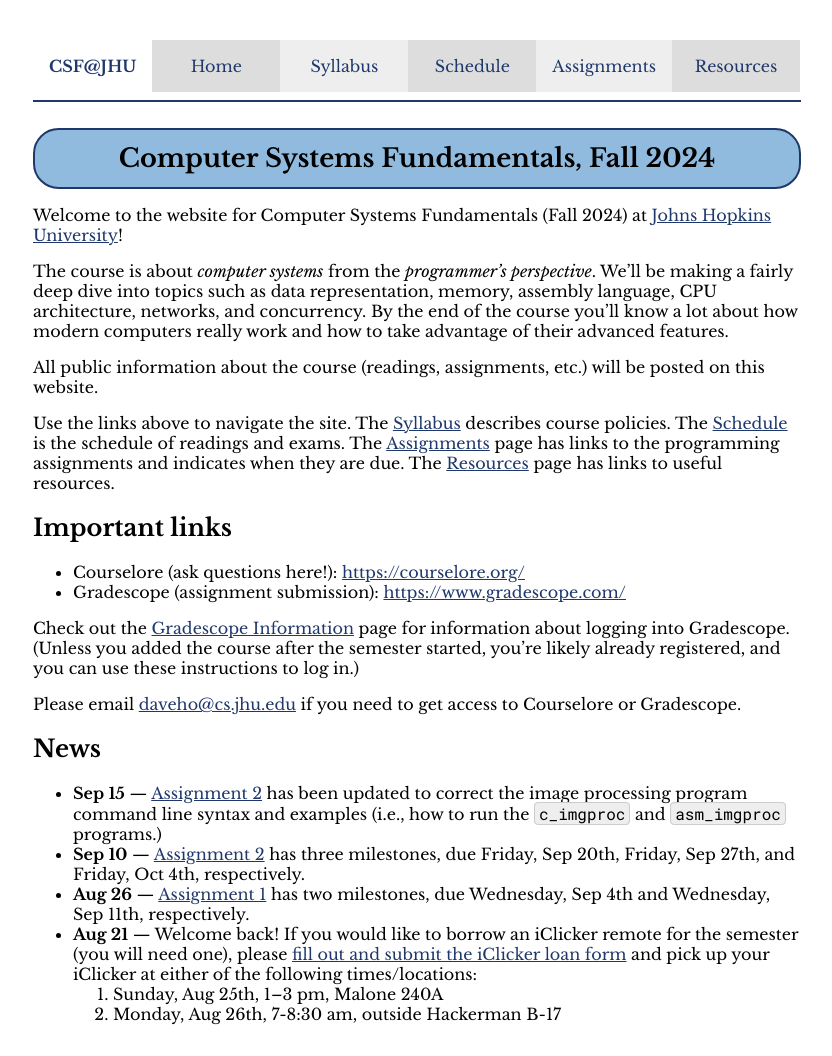
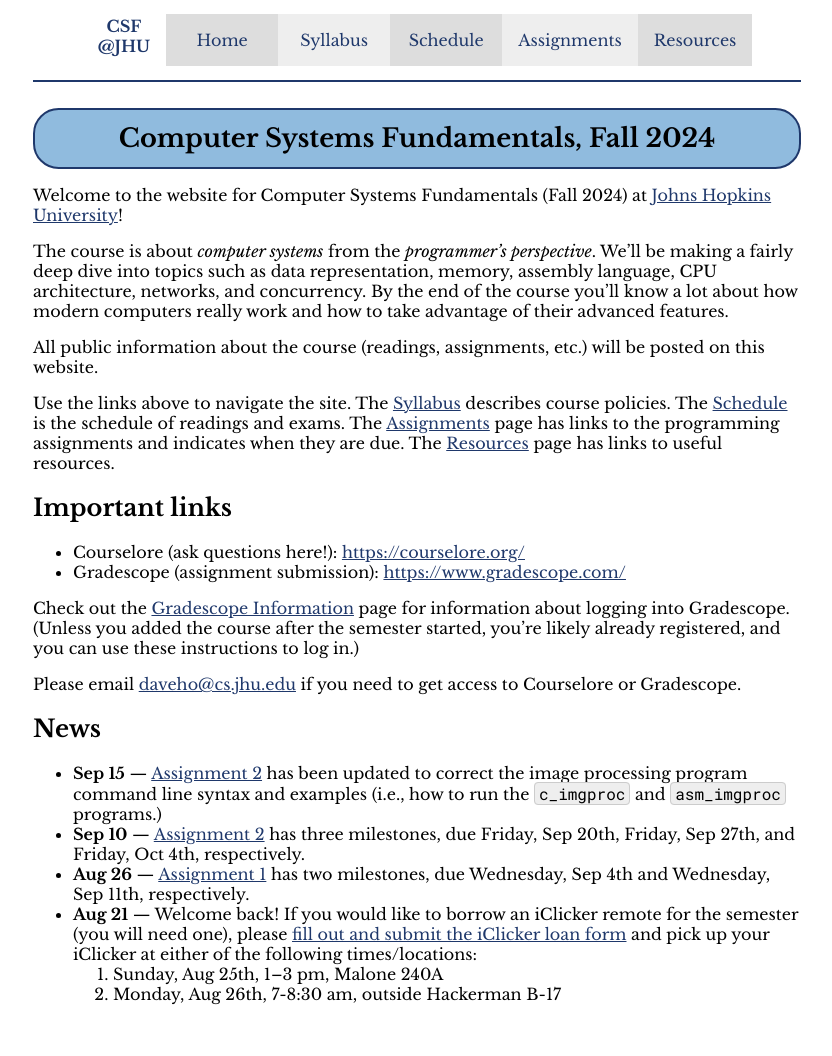
Before and after one commit to jhucsf/fall2024, a Jekyll site: the page built from index.md, in a window 1280 px wide. Shown: the whole page, without its empty margins (223-1055 px from the left). Built offline with Jekyll 4.4.1, drawn with Linux system fonts in a browser that asks for light colours.

Commit message:
improved navbar CSS
No longer relies on float: left. Also, the navbar
is properly centered.

```diff
--- a/_layouts/default.html
+++ b/_layouts/default.html
@@ -19,15 +19,16 @@
 
 <body>
   <div id="content">
+    <div id="navbar_container">
       <ul id="navbar">
-      <li><span class="csf">CSF@JHU</span></li>
+        <li><span class="csf">CSF<br>@JHU</span></li>
         <li id="navbar_home"><a href="{{site.baseurl}}/index.html">Home</a></li>
         <li id="navbar_syllabus"><a href="{{site.baseurl}}/syllabus.html">Syllabus</a></li>
         <li id="navbar_schedule"><a href="{{site.baseurl}}/schedule.html">Schedule</a></li>
         <li id="navbar_assignments"><a href="{{site.baseurl}}/assignments.html">Assignments</a></li>
         <li id="navbar_resources"><a href="{{site.baseurl}}/resources.html">Resources</a></li>
       </ul>
-    <div style="clear: both;"></div>
+    </div>
 
     <hr id="headerSep">
 
--- a/_layouts/mathjax.html
+++ b/_layouts/mathjax.html
@@ -26,15 +26,16 @@
 
 <body>
   <div id="content">
+    <div id="navbar_container">
       <ul id="navbar">
-      <li><span class="csf">CSF@JHU</span></li>
+        <li><span class="csf">CSF<br>@JHU</span></li>
         <li id="navbar_home"><a href="{{site.baseurl}}/index.html">Home</a></li>
         <li id="navbar_syllabus"><a href="{{site.baseurl}}/syllabus.html">Syllabus</a></li>
         <li id="navbar_schedule"><a href="{{site.baseurl}}/schedule.html">Schedule</a></li>
         <li id="navbar_assignments"><a href="{{site.baseurl}}/assignments.html">Assignments</a></li>
         <li id="navbar_resources"><a href="{{site.baseurl}}/resources.html">Resources</a></li>
       </ul>
-    <div style="clear: both;"></div>
+    </div>
 
     <hr id="headerSep">
 
--- a/css/csf.css
+++ b/css/csf.css
@@ -1,5 +1,6 @@
 body {
   font-family: "Libre Baskerville", serif;
+  font-size: 12pt;
 }
 
 code {
@@ -8,9 +9,9 @@ code {
 
 h1 {
   color: #1f386b;
-  border-top: 3px solid;
+  /*border-top: 3px solid;
   border-bottom: 3px solid;
-  border-color: #1f386b;
+  border-color: #1f386b;*/
   margin-top: 1em;
 }
 
@@ -60,11 +61,16 @@ tr:nth-child(even) {
   padding-bottom: .5em;
 }
 
+#navbar_container {
+  margin: 0 auto;
+  max-width: fit-content;
+}
+
 #navbar {
   list-style-type: none;
-  margin: 2em 0 0 0;
+  margin: 0;
   padding: 0;
-  float: left;
+  font-size: 0; /* gets rid of annoying inferred whitespace between items */
 }
 
 /*
@@ -78,11 +84,18 @@ span.csf {
   font-weight: bold;
 }
 
+li span.csf {
+  margin-top: -0.5em;
+}
+
 #navbar li, span.csf {
-  float: left;
+  font-size: 12pt;  /* because #navbar specified font-size: 0; */
+  display: inline;
   padding: 0;
   border: 0;
   margin: 0;
+  text-align: center;
+  vertical-align: middle;
 }
 
 #navbar li a, span.csf {
@@ -94,8 +107,7 @@ span.csf {
 }
 
 #navbar li a {
-  min-width: 6em;
-  text-align: center;
+  min-width: 5em;
 }
 
 #navbar li a:hover {
```
Lines whose indentation alone changed are shown as unchanged.
